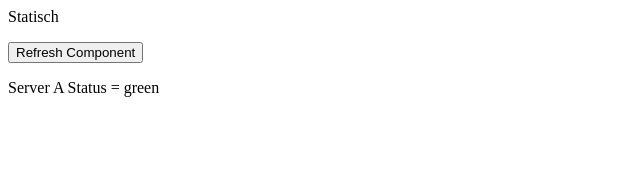
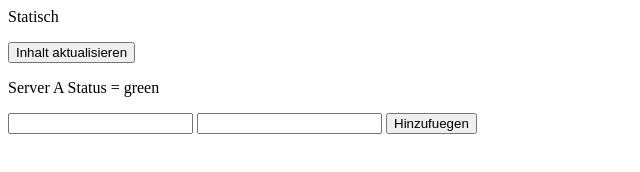
Before and after one commit to Praxisprojekt2021/testneu, a plain HTML site: page main.html in a window 1280 px wide. Shown: the whole page, without its empty margins (0-640 px from the left). Drawn offline with Linux system fonts and the light colour scheme.

Commit message:
added second example with user input

```diff
--- a/main.html
+++ b/main.html
@@ -1,24 +1,44 @@
 <html>
 <body>
 <div>
+    <!--Statische Komponente-->
     <p>Statisch</p>
 </div>
 <div id="test">
-    <button onClick="refresh()">Refresh Component</button>
+    <!--Dynamische Komponente-->
+    <button onClick="refresh()">Inhalt aktualisieren</button>
     <p>Server A Status = green</p>
+</div>
+<div id="testEingabe">
+    <!--Dynamische Komponente 2-->
+    <input type="text" id="Komponente">
+    <input type="text" id="Status">
+    <button onClick="submit(document.getElementById('Komponente').value, document.getElementById('Status').value)">Hinzufuegen</button>
 </div>
 </body>
 
 <script>
-    function refresh(){
-    //HTTP Call to Back-End
+    function refresh() {
+    // create HTTP request
+    // send HTTP Request to Back-End
+    // receive response from Back-End (=mockData)
+    let mockData = '{"components":[{"component": "Datenbank", "info": {"status":"green", "requiredAvailability":"99%"}},{"component":"Server", "info": {"status":"red", "requiredAvailability":"99%"}}]}';
 
-    let mockData = '{"components":[{"component": "Datenbank", "info": {"status":"green", "requiredAvailability":"99%"}},{"component":"Server", "info": {"status":"red", "requiredAvailability":"99%"}}]}';
+    // process the response
     let json = JSON.parse(mockData);
+
+    // update the view
     for(i=0; i<json.components.length; i++) {
         document.querySelector("#test").innerHTML = document.querySelector("#test").innerHTML + "<br>" +  json.components[i].component + " Status = "+ json.components[i].info.status;
     }
     }
 
+    function submit(component, status) {
+        // HTTP call to save the changes in Back-End
+        // Back-End returns response code
+        // refresh data
+        debugger;
+        document.querySelector("#test").innerHTML = document.querySelector("#test").innerHTML + "<br>" + component + " Status = " + status;
+    }
 </script>
 </html>
```
